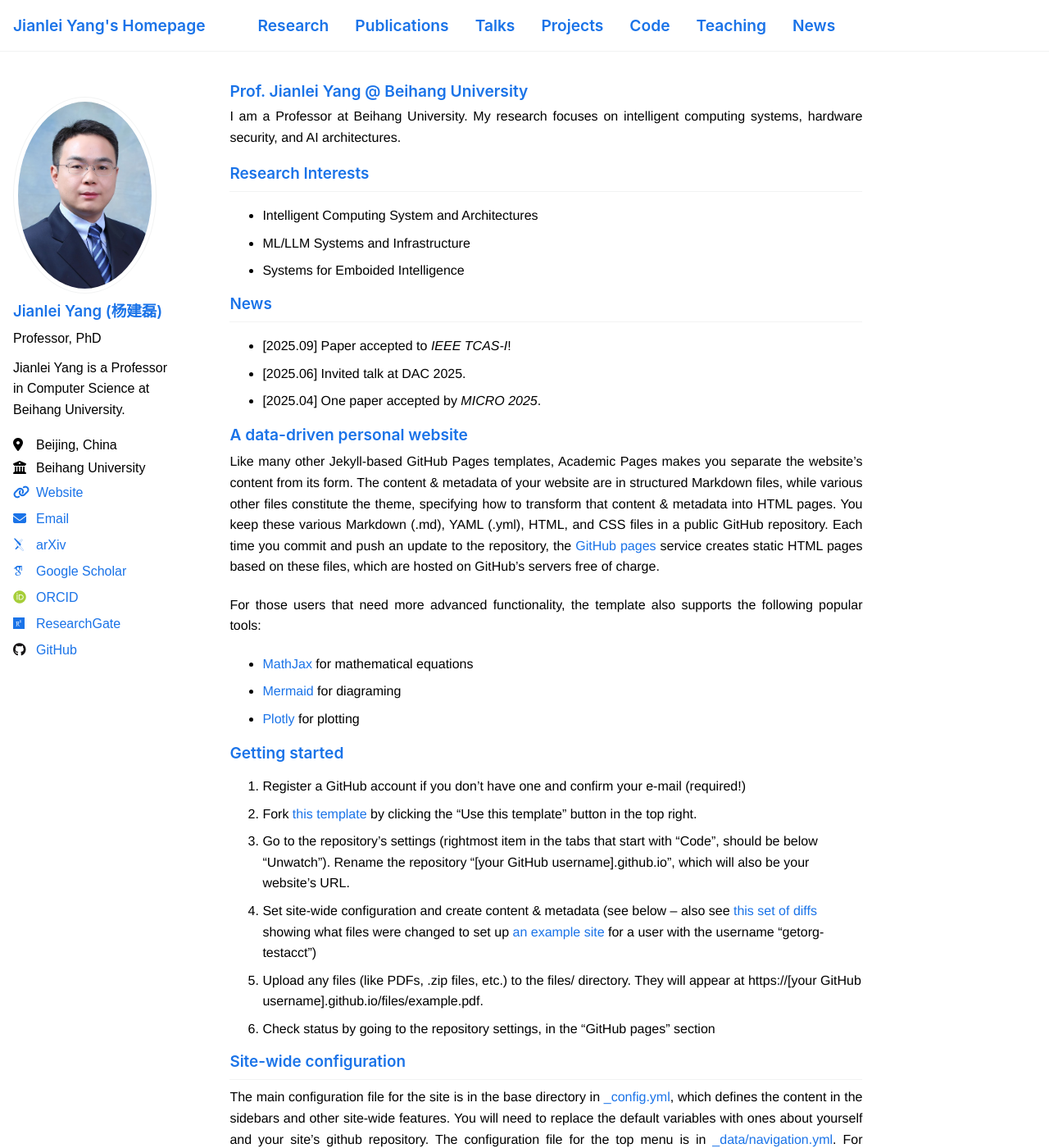
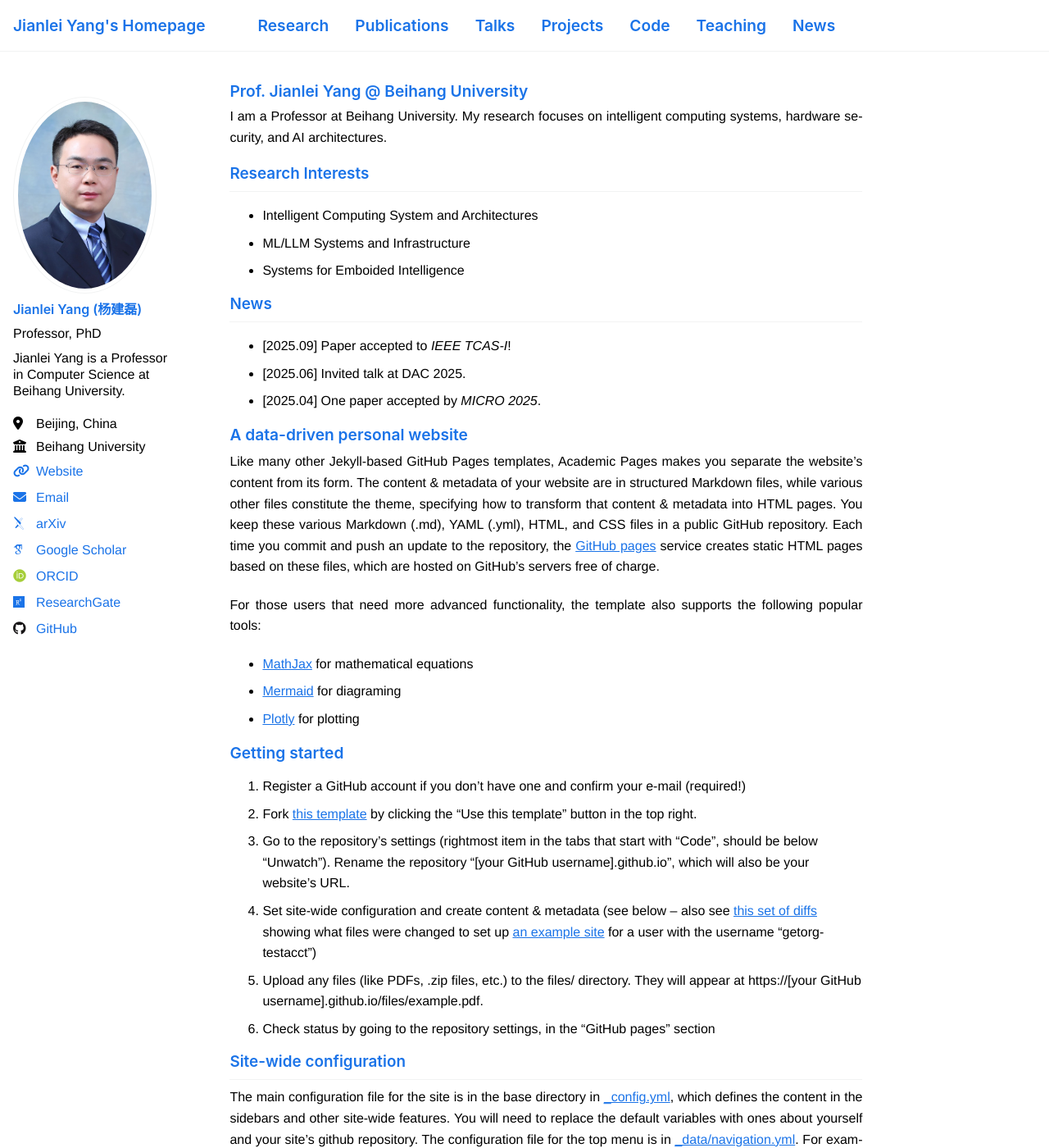
Before and after one commit to dogrush/dogrush.github.io, a Jekyll site: the page built from _pages/about.md, in a window 1280 px wide and 1400 px high. Shown: the whole window at 82% size. Built offline with Jekyll 4.4.1, drawn with Linux system fonts in a browser that asks for light colours; some web fonts are replaced.

Commit message:
modified:   _sass/_custom.scss

```diff
--- a/_sass/_custom.scss
+++ b/_sass/_custom.scss
@@ -1,131 +1,133 @@
+// ...existing code...
 /* =============================================================
-   AcademicPages 完整定制化样式（固定字号）
-   - Masthead 导航栏定制
-   - 页面标题 & h1~h6 固定字体
-   - 正文 & 侧边栏固定字体
-   - 链接默认无下划线，hover 砖红下划线
-   - 正文段落两端对齐
+   AcademicPages 优化版定制样式（减少 !important，变量化，可访问性）
    ============================================================= */
 
+/* 变量 */
+$font-ui: "Inter", system-ui, -apple-system, "Noto Sans SC", "PingFang SC", "Microsoft YaHei", "Helvetica Neue", Arial, sans-serif;
+$font-body: "Noto Sans SC", "PingFang SC", "Microsoft YaHei", "Helvetica Neue", Arial, sans-serif;
+$color-accent: #1A73E8;
+$color-accent-hover: #A31F34;
+$color-text: #000000;
+$base-font-size: 1rem;
+$nav-font-size: 1.2rem;
+$title-size: 1.2rem;
+$line-height-body: 1.6;
+$transition-fast: 0.25s ease;
+
+/* 渲染与无障碍 */
+html, body {
+  -webkit-font-smoothing: antialiased;
+  -moz-osx-font-smoothing: grayscale;
+  text-rendering: optimizeLegibility;
+  color: $color-text;
+  font-family: $font-body;
+  font-size: $base-font-size;
+}
+
+/* 降低动画（无障碍） */
+@media (prefers-reduced-motion: reduce) {
+  *, *::before, *::after { transition: none !important; animation: none !important; }
+}
+
+/* 跳过链接（如启用） */
+.skip-link { position: absolute; left: -9999px; top: auto; width: 1px; height: 1px; overflow: hidden; }
+.skip-link:focus, .skip-link:active { left: 1rem; top: 1rem; width: auto; height: auto; background: $color-accent; color: #fff; padding: .25rem .5rem; z-index:1000; }
+
 /* =======================
-   1. 正文字体（正文页）
+   1. 正文（统一样式）
    ======================= */
-body,
-html,
-p,
-.post-content,
-.page__content,
-.main-content {
-  color: #000000 !important;
-  font-family: "Noto Sans SC", "PingFang SC", "Microsoft YaHei", "Helvetica Neue", Arial, sans-serif !important;
-  line-height: 1.6 !important;
-  font-size: 1rem !important;  /* 固定正文字号 */
+body, html, p, .post-content, .page__content, .main-content {
+  color: $color-text;
+  font-family: $font-body;
+  line-height: $line-height-body;
+  font-size: $base-font-size;
+}
+
+/* 段落：两端对齐 + 自动断字（可改回 left） */
+.post-content p, .page__content p, .main-content p {
+  text-align: justify;
+  hyphens: auto;
+  -webkit-hyphens: auto;
+  orphans: 2;
+  widows: 2;
 }
 
 /* =======================
-   1.1 正文段落两端对齐
+   2. 标题
    ======================= */
-.post-content p,
-.page__content p,
-.main-content p {
-  text-align: justify !important;
-}
-
-/* =======================
-   2. 页面标题 / h1~h6
-   ======================= */
-.post-title,
-.page-title {
-  color: #1A73E8 !important;
-  font-weight: 600 !important;
-  font-size: 1.2rem !important;  /* 页面标题固定字号 */
-  line-height: 1.3 !important;
+.post-title, .page-title {
+  color: $color-accent;
+  font-weight: 600;
+  font-size: $title-size;
+  line-height: 1.3;
   margin-top: 1.2rem;
   margin-bottom: 0.6rem;
 }
 
-/* 五级标题 h1~h6 固定字体，平滑过渡 1rem~1.2rem */
-h1 { color: #1A73E8 !important; font-weight: 600; font-size: 1.2rem !important; margin-top:1.1rem; margin-bottom:0.5rem; }
-h2 { color: #1A73E8 !important; font-weight: 600; font-size: 1.18rem !important; margin-top:1.05rem; margin-bottom:0.5rem; }
-h3 { color: #1A73E8 !important; font-weight: 600; font-size: 1.16rem !important; margin-top:1rem; margin-bottom:0.45rem; }
-h4 { color: #1A73E8 !important; font-weight: 600; font-size: 1.12rem !important; margin-top:0.95rem; margin-bottom:0.4rem; }
-h5 { color: #1A73E8 !important; font-weight: 600; font-size: 1.08rem !important; margin-top:0.9rem; margin-bottom:0.35rem; }
-h6 { color: #1A73E8 !important; font-weight: 600; font-size: 1rem !important; margin-top:0.85rem; margin-bottom:0.3rem; }
+h1 { color: $color-accent; font-weight:600; font-size: 1.2rem; margin-top:1.1rem; margin-bottom:0.5rem; }
+h2 { color: $color-accent; font-weight:600; font-size: 1.18rem; margin-top:1.05rem; margin-bottom:0.5rem; }
+h3 { color: $color-accent; font-weight:600; font-size: 1.16rem; margin-top:1rem; margin-bottom:0.45rem; }
+h4 { color: $color-accent; font-weight:600; font-size: 1.12rem; margin-top:0.95rem; margin-bottom:0.4rem; }
+h5 { color: $color-accent; font-weight:600; font-size: 1.08rem; margin-top:0.9rem; margin-bottom:0.35rem; }
+h6 { color: $color-accent; font-weight:600; font-size: 1rem; margin-top:0.85rem; margin-bottom:0.3rem; }
 
 /* =======================
-   3. 链接样式（正文 / 全局）
+   3. 链接（可访问）
    ======================= */
 a {
-  color: #1A73E8 !important;
-  text-decoration: none !important;
-  transition: color 0.25s ease !important;
+  color: $color-accent;
+  text-decoration: none;
+  transition: color $transition-fast;
+  -webkit-text-decoration-skip-ink: auto;
 }
+a:hover, a:focus { color: $color-accent-hover; text-decoration: underline; background-color: transparent; }
 
-a:hover,
-a:focus {
-  color: #A31F34 !important;
-  text-decoration: underline !important;
-  background-color: transparent !important;
+/* 可见焦点仅在需要时显示 */
+:focus { outline: none; }
+:focus-visible { outline: 2px solid color-mix(in srgb, $color-accent 40%, black); outline-offset: 2px; border-radius: 3px; }
+
+/* =======================
+   4. 侧边栏
+   ======================= */
+.sidebar, .sidebar p, .sidebar li {
+  font-family: $font-body;
+  font-size: $base-font-size;
+  line-height: 1.25;
+  color: $color-text;
+}
+.sidebar a { color: $color-accent; text-decoration: none; transition: color $transition-fast; }
+.sidebar a:hover, .sidebar a:focus { color: $color-accent-hover; text-decoration: underline; }
+
+/* =======================
+   5. 头像 / 图片
+   ======================= */
+.author-profile img, .profile-picture img, .author-profile .avatar, .profile-picture img.avatar {
+  display: block;
+  max-width: 100%;
+  height: auto;
+  border-radius: 0;
+  border: none;
+  box-shadow: none;
+  object-fit: cover;
 }
 
 /* =======================
-   4. Sidebar 样式（固定字号）
+   6. Masthead / 导航
    ======================= */
-.sidebar,
-.sidebar p,
-.sidebar li {
-  font-size: 1rem !important;  /* 固定侧边栏字号 */
-  line-height: 1.25;
-  color: #000000 !important;
+.masthead a, .masthead .masthead__menu a, .masthead .masthead__menu-item a {
+  font-family: $font-ui;
+  font-size: $nav-font-size;
+  font-weight: 600;
+  color: $color-accent;
   text-decoration: none;
-  font-family: "Noto Sans SC", "PingFang SC", "Microsoft YaHei", sans-serif !important;
-  transition: color 0.25s ease;
+  transition: color $transition-fast;
 }
+.masthead a:hover, .masthead a:focus { color: $color-accent-hover; text-decoration: underline; }
 
-.sidebar a {
-  color: #1A73E8 !important;
-  text-decoration: none !important;
-  transition: color 0.25s ease;
+/* 可选：深色模式基础支持 */
+@media (prefers-color-scheme: dark) {
+  body { background: #111; color: #e6e6e6; }
+  a { color: color-mix(in srgb, $color-accent 80%, white); }
 }
-
-.sidebar a:hover {
-  color: #A31F34 !important;
-  text-decoration: underline !important;
-  background-color: transparent;
-}
-
-/* =======================
-   5. Profile 图片样式
-   ======================= */
-.author-profile img,
-.profile-picture img,
-.author-profile .avatar,
-.profile-picture img.avatar {
-  border-radius: 0 !important;
-  border: none !important;
-  box-shadow: none !important;
-  background: none !important;
-  padding: 0 !important;
-  margin: 0 !important;
-}
-
-/* =======================
-   6. Masthead 导航栏定制（固定字号）
-   ======================= */
-.masthead a,
-.masthead .masthead__menu a,
-.masthead .masthead__menu-item a {
-  font-family: "Inter", "Noto Sans SC", "PingFang SC", "Microsoft YaHei", sans-serif !important;
-  font-size: 1.2rem !important;  /* 固定导航栏字号 */
-  font-weight: 600 !important;    /* 半粗体 */
-  color: #1A73E8 !important;      /* 科技蓝 */
-  text-decoration: none !important;
-}
-
-.masthead a:hover,
-.masthead .masthead__menu a:hover,
-.masthead .masthead__menu-item a:hover {
-  color: #A31F34 !important;      /* hover 砖红 */
-  text-decoration: underline !important;
-  background-color: transparent !important;
-}
+// ...existing code...
```
